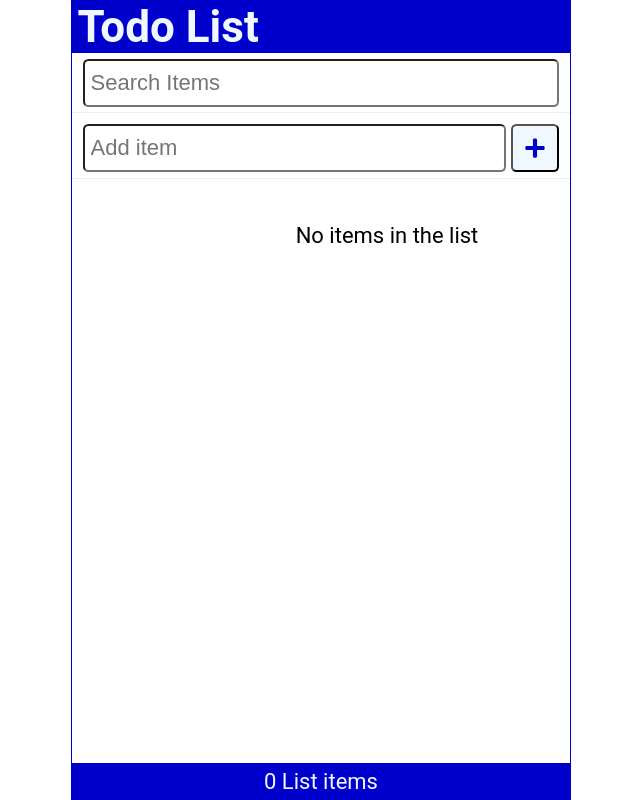
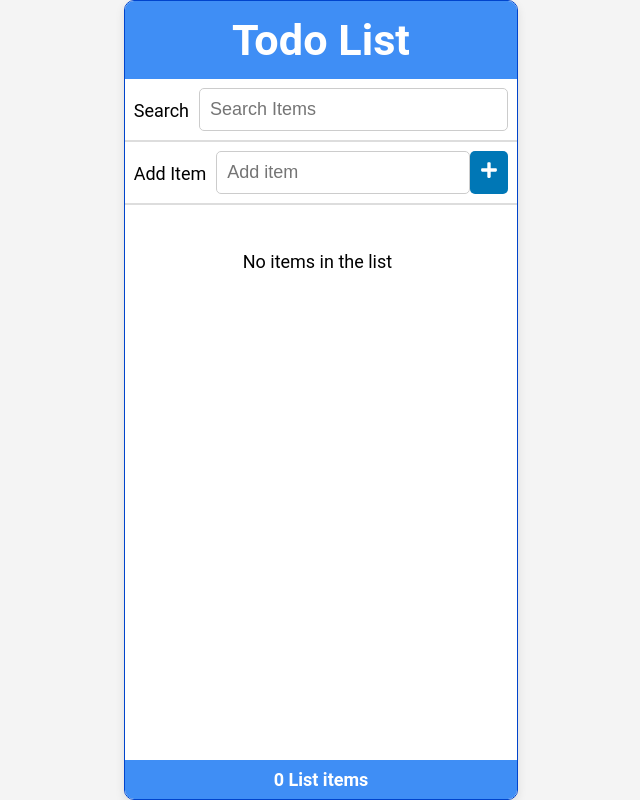
Before and after one commit to AmirMohammedi/todolist-react, a React (Create React App) app: page / in a window 1280 px wide. Shown: the whole page, without its empty margins (319-959 px from the left). Built offline with nearby package versions, Linux system fonts and the light colour scheme.

Commit message:
make better css

```diff
--- a/src/index.css
+++ b/src/index.css
@@ -5,16 +5,16 @@
 }
 
 html {
-  font-size: 22px;
+  font-size: 18px;
 }
 
 body {
   min-height: 100vh;
-  font-family: 'Roboto', 'Oxygen',
-    'Ubuntu', 'Cantarell', 'Fira Sans', 'Droid Sans', 'Helvetica Neue',
-    sans-serif;
-  -webkit-font-smoothing: antialiased;
-  -moz-osx-font-smoothing: grayscale;
+  font-family: 'Roboto', sans-serif;
+  background-color: #f4f4f4;
+  display: flex;
+  justify-content: center;
+  align-items: center;
 }
 
 .App {
@@ -25,161 +25,112 @@ body {
   height: 100vh;
   width: 100%;
   max-width: 500px;
-  border: 1px solid mediumblue;
+  border: 1px solid #0044cc;
+  border-radius: 10px;
+  background: white;
+  box-shadow: 0 4px 10px rgba(0, 0, 0, 0.1);
   margin: auto;
+  overflow: hidden;
 }
 
 header {
   width: 100%;
-  padding: 0 0.25em;
-  background-color: mediumblue;
-  color: aliceblue;
-  display: flex;
-  justify-content: space-between;
-  align-items: center;
+  padding: 0.75rem;
+  background-color: #3f8ef5;
+  color: white;
+  font-size: 1.2rem;
+  font-weight: bold;
+  text-align: center;
 }
 
 main {
   width: 100%;
-  display: flex;
-  flex-direction: column;
   flex-grow: 1;
-  justify-content: flex-start;
-  align-items: center;
   overflow-y: auto;
+  padding: 10px;
 }
 
 footer {
   width: 100%;
-  padding: 0.25em;
-  background-color: mediumblue;
-  color: aliceblue;
-  display: grid;
-  place-content: center;
+  padding: 0.5rem;
+  background-color: #3f8ef5;
+  color: white;
+  text-align: center;
+  font-weight: bold;
 }
 
 ul {
   width: 100%;
   list-style: none;
-  padding: 0 0.25rem 0.25rem;
-}
-
-ul li::before {
-  content: "\200B";
+  padding: 0;
 }
 
 .item {
   display: flex;
-  justify-content: flex-start;
   align-items: center;
-  padding: 0.5rem 0 0.5rem 0.5rem;
-  margin: 0.25rem 0;
-  background-color: #eee;
-}
-
-.item:first-child {
-  margin: 0;
+  justify-content: space-between;
+  padding: 0.75rem;
+  margin: 0.5rem 0;
+  background-color: #f9f9f9;
+  border-radius: 5px;
+  box-shadow: 0 2px 5px rgba(0, 0, 0, 0.1);
 }
 
 .item input[type="checkbox"] {
-  text-align: center;
-  width: 2.5rem;
-  width: 48px;
-  min-width: 48px;
-  height: 2.5rem;
-  height: 48px;
-  min-height: 48px;
+  width: 22px;
+  height: 22px;
   cursor: pointer;
-  margin-right: 0.5rem;
+  margin-right: 10px;
 }
 
-.item input[type="checkbox"]:focus + label {
-  text-decoration: underline;
-}
-
-.item > label {
-  font-size: 0.75rem;
+.item label {
   flex-grow: 1;
+  font-size: 1rem;
 }
 
 .item svg {
-  width: 48px;
-  min-width: 48px;
-  height: 36px;
-  font-size: 1rem;
-  color: steelblue;
+  width: 30px;
+  height: 30px;
+  color: #0077b6;
   cursor: pointer;
+  transition: color 0.3s ease;
 }
 
-.item svg:focus,
 .item svg:hover {
   color: red;
+}
+
+.addForm, .searchForm {
+  width: 100%;
+  display: flex;
+  padding: 0.5rem;
+  border-bottom: 2px solid #ddd;
+}
+
+.addForm input, .searchForm input {
+  flex-grow: 1;
+  padding: 10px;
+  font-size: 1rem;
+  border: 1px solid #ccc;
+  border-radius: 5px;
   outline: none;
 }
-
-.addForm {
-  width: 100%;
-  display: flex;
-  justify-content: flex-start;
-  margin: 0.5rem 0 0;
-  padding: 0 0.5rem 0.25rem;
-  border-bottom: 1px solid #eee;
+.addForm label, .searchForm label {
+  font-size: 1rem;
+  margin-right: 10px;
+  margin-top: 12px;
+}
+button {
+  padding: 10px;
+  border: none;
+  background: #0077b6;
+  color: white;
+  font-size: 1rem;
+  cursor: pointer;
+  border-radius: 5px;
+  transition: 0.3s;
 }
 
-.addForm label {
-  position: absolute;
-  left: -99999px;
+button:hover {
+  background: #005f8a;
 }
-
-.addForm input[type='text'] {
-  flex-grow: 1;
-  max-width: calc(100% - 50px);
-  min-height: 48px;
-  font-size: 1rem;
-  padding: 0.25rem;
-  border-radius: 0.25rem;
-  margin-right: 0.25rem;
-  outline: none;
-}
-
-button {
-  height: 48px;
-  min-width: 48px;
-  border-radius: 0.25rem;
-  padding: 0.5rem;
-  font-size: 1rem;
-  background-color: aliceblue;
-  color: mediumblue;
-  cursor: pointer;
-}
-
-button:focus,
-button:hover {
-  color: white;
-  background-color: limegreen;
-  outline: none;
-}
-
-.searchForm {
-  width: 100%;
-  display: flex;
-  justify-content: flex-start;
-  margin: 0.25rem 0 0;
-  padding: 0 0.5rem 0.25rem;
-  border-bottom: 1px solid #eee;
-}
-
-.searchForm label {
-  position: absolute;
-  left: -99999px;
-}
-
-.searchForm input[type='text'] {
-  flex-grow: 1;
-  max-width: 100%;
-  min-height: 48px;
-  font-size: 1rem;
-  padding: 0.25rem;
-  border-radius: 0.25rem;
-  outline: none;
-}
```
